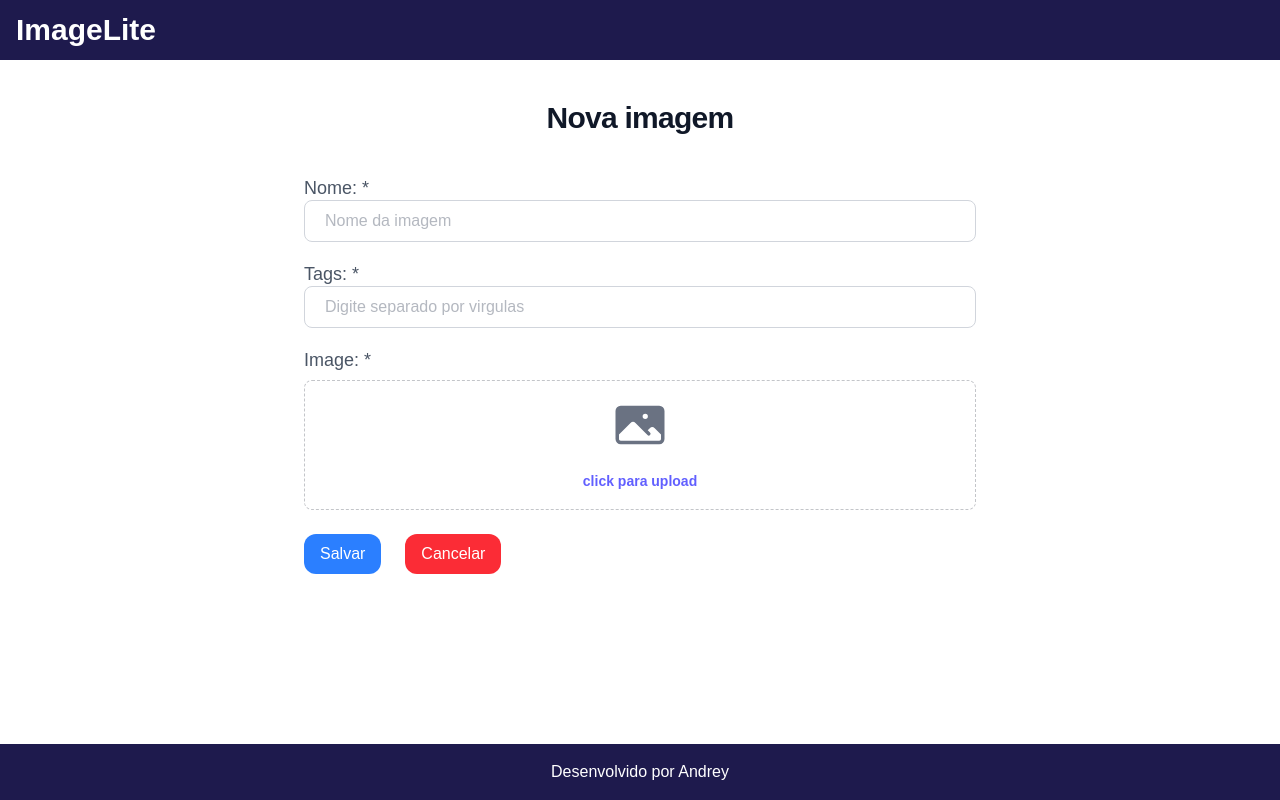
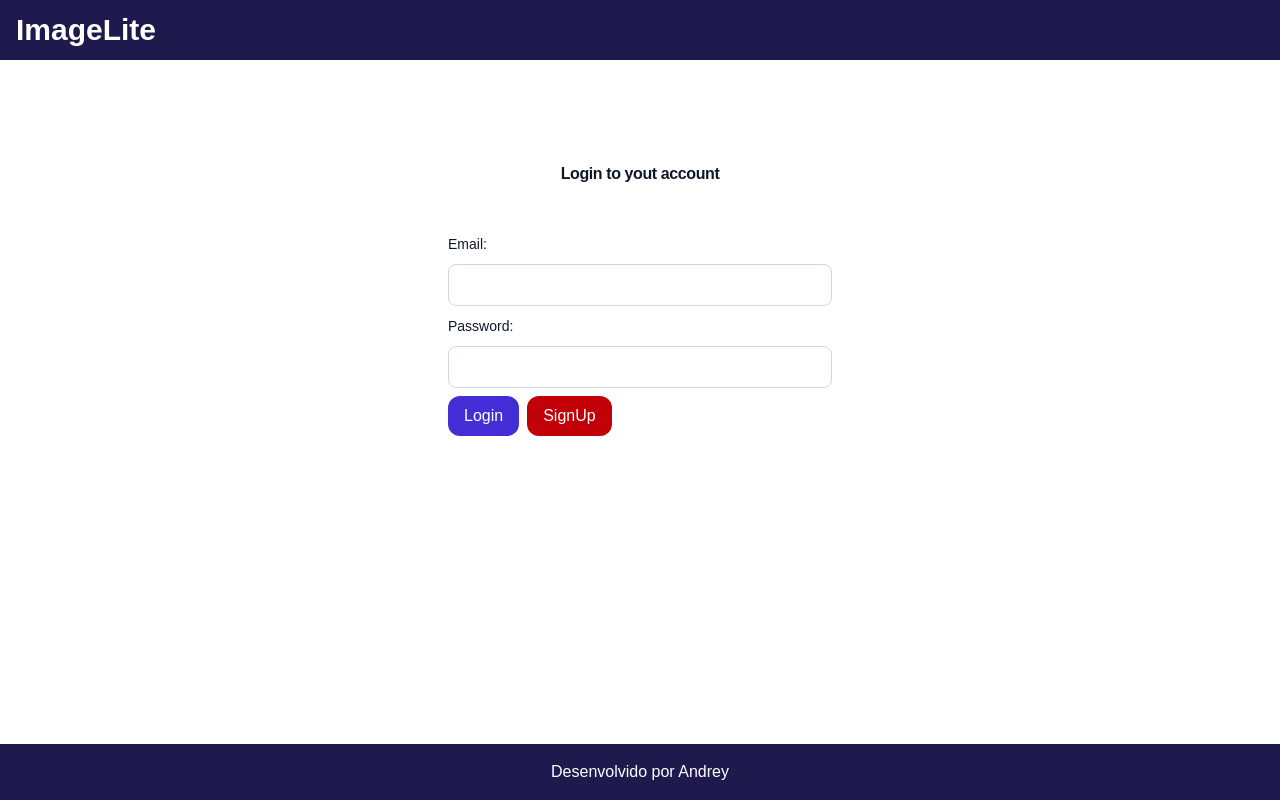
Before and after one commit to AndreyMendonca/FullStackJavaReactJS, a Next.js app in the folder frontend_img/: page /formulario in a window 1280 px wide. Built offline with nearby package versions, Linux system fonts and the light colour scheme.

Commit message:
Logica para proteção das paginas autenticadas

```diff
--- a/frontend_img/src/app/formulario/page.tsx
+++ b/frontend_img/src/app/formulario/page.tsx
@@ -8,6 +8,7 @@ import { useState } from "react";
 import { useImageService } from "@/resources/image/image.service";
 import { useNotification } from "@/components/notification";
 import { FormProps, formScheme, formValidationSchema } from "./formSchema";
+import { AuhenticatedPage } from "@/components/AuthenticatedPage";
 
 
 const Page = () =>{
@@ -44,6 +45,7 @@ const Page = () =>{
 
 
     return (
+        <AuhenticatedPage>
             <Template>
                 <section className="flex flex-col items-center justify-center my-5">
                     <h2 className="mt-3 mb-10 text-3xl font-extrabold tracking-tight text-gray-900">Nova imagem</h2>
@@ -94,6 +96,8 @@ const Page = () =>{
                     </form>
                 </section>
             </Template>
+        </AuhenticatedPage>
+
     )
 }
 
--- a/frontend_img/src/app/galeria/page.tsx
+++ b/frontend_img/src/app/galeria/page.tsx
@@ -9,6 +9,7 @@ import { InputText } from "@/components/InputText";
 import { useNotification } from "@/components/notification";
 import { ToastContainer } from "react-toastify";
 import { Template } from "@/components/Template";
+import { AuhenticatedPage } from "@/components/AuthenticatedPage";
 
 
 const Page = () =>{
@@ -35,6 +36,7 @@ const Page = () =>{
     },[])
 
     return (
+        <AuhenticatedPage>
             <Template loading={loading}>
                 <section className="flex flex-col items-center justify-center my-5">
                     <div className="flex-row md:flex space-x-4 w-full max-w-4xl items-center justify-center">
@@ -77,6 +79,8 @@ const Page = () =>{
                     }
                 </section>
             </Template>
+        </AuhenticatedPage>
+
     )
 }
 export default Page;
--- a/frontend_img/src/app/login/page.tsx
+++ b/frontend_img/src/app/login/page.tsx
@@ -28,7 +28,7 @@ export default function Login(){
                 const accessToken:AccessToken = await auth.authentication(credentials);
                 auth.initSession(accessToken);
                 console.log("Sessao esta valida:", auth.isSessionValid())
-                //router.push("/galeria")
+                router.push("/galeria")
             }catch(error: any){
                 const message = error?.message;
                 notification.notify(message, "error")
--- /dev/null
+++ b/frontend_img/src/components/AuthenticatedPage.tsx
@@ -0,0 +1,19 @@
+import Login from "@/app/login/page";
+import { useAuth } from "@/resources/user/authentication.service"
+
+type AuthentcatedPageProps = {
+    children: React.ReactNode
+}
+
+export const AuhenticatedPage = ({children}:AuthentcatedPageProps) =>{
+    const auth = useAuth();
+    if(!auth.isSessionValid()){
+        return <Login />
+    }
+
+    return (
+        <>
+            {children}
+        </>
+    )
+}
```
Lines whose indentation alone changed are shown as unchanged.
